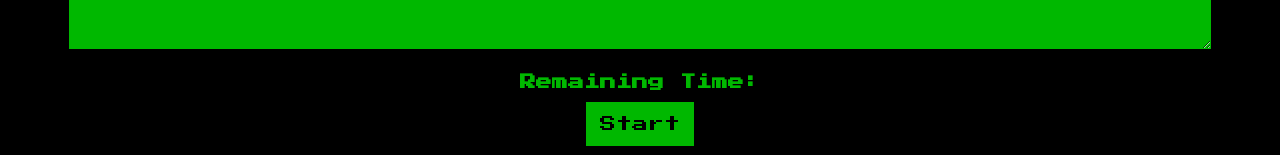
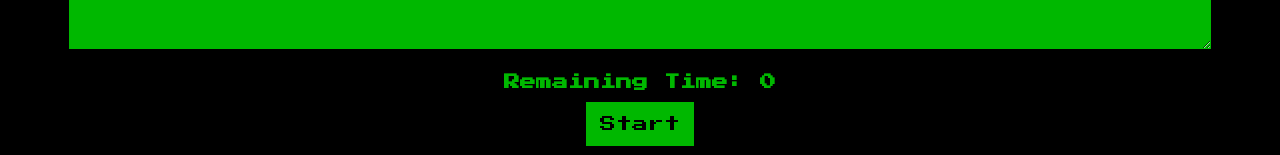
Before and after one commit to only-as19/Typing-Test-Game, a React (Vite) app: page / in a window 1280 px wide. Shown: the part 246-401 px from the top of the page. Built offline with nearby package versions, Linux system fonts and the light colour scheme.

Commit message:
Typing Test Game - USe state to control the reaming time and a function that will rduce the time with one second

```diff
--- a/src/App.jsx
+++ b/src/App.jsx
@@ -1,4 +1,4 @@
-import { useState } from "react"
+import { useState,useEffect } from "react"
 
 const App = () => {
 
@@ -6,11 +6,21 @@ const App = () => {
       typingText:""
   })
 
+  const[timeRemaining,setRemainingTime] = useState("5")
+
   const handleChnage = (e)=>{
     setTextArea({
       typingText: e.target.value
     })
   }
+
+  useEffect(()=>{
+    if(timeRemaining > 0){
+        setTimeout(()=>{
+          setRemainingTime(time => time-1)
+        },1000)
+      }
+  },[timeRemaining])
 
   const calculateWordCount = (text)=>{
     const wordArr = text.trim().split(" ")
@@ -27,7 +37,7 @@ const App = () => {
         className="text-black border outline-none bg-typing-text w-11/12 resize h-56 m-2 p-2"
         onChange={handleChnage}
         />
-        <h4 className="font-bold m-2">Remaining Time: </h4>
+        <h4 className="font-bold m-2">Remaining Time: {timeRemaining}</h4>
         <button
         className="bg-typing-text text-black py-2.5 px-3.5 block mx-auto"
         onClick={calculateWordCount}
```
